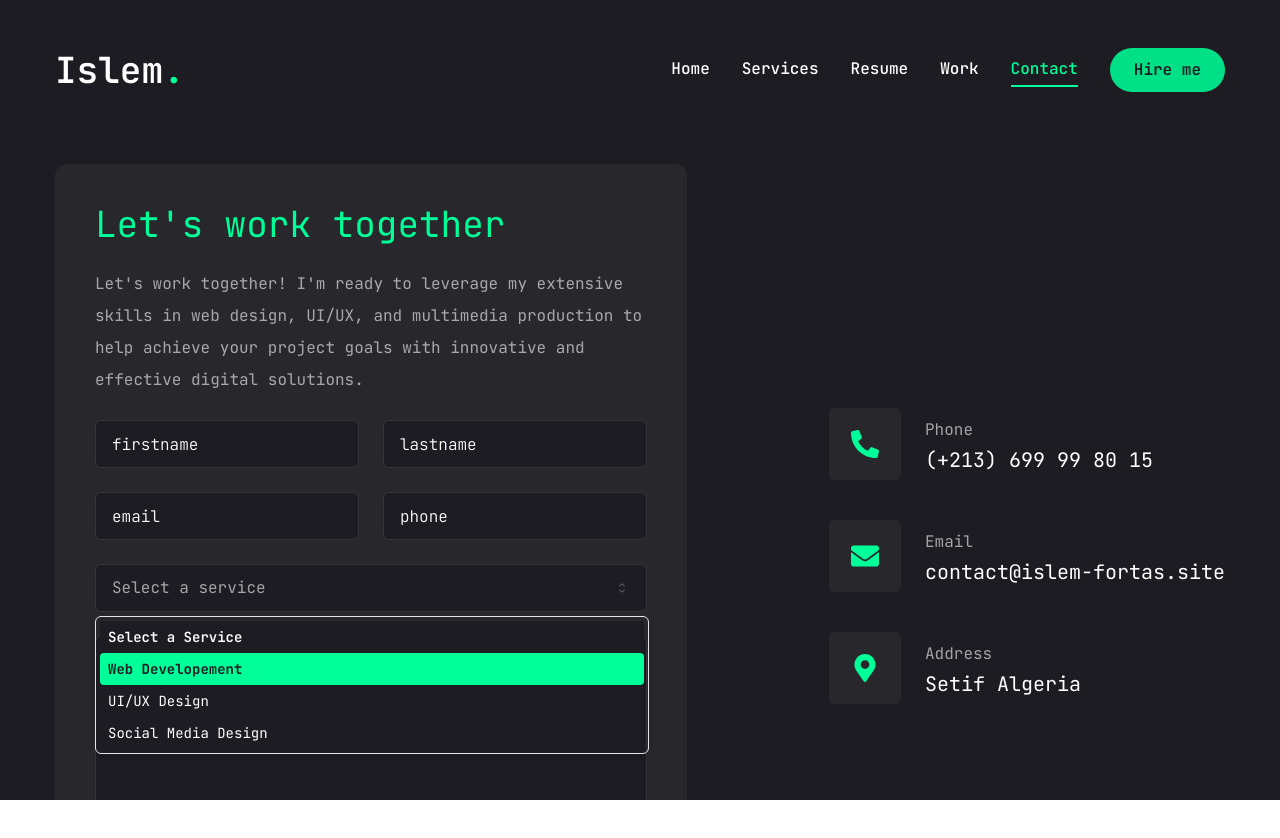
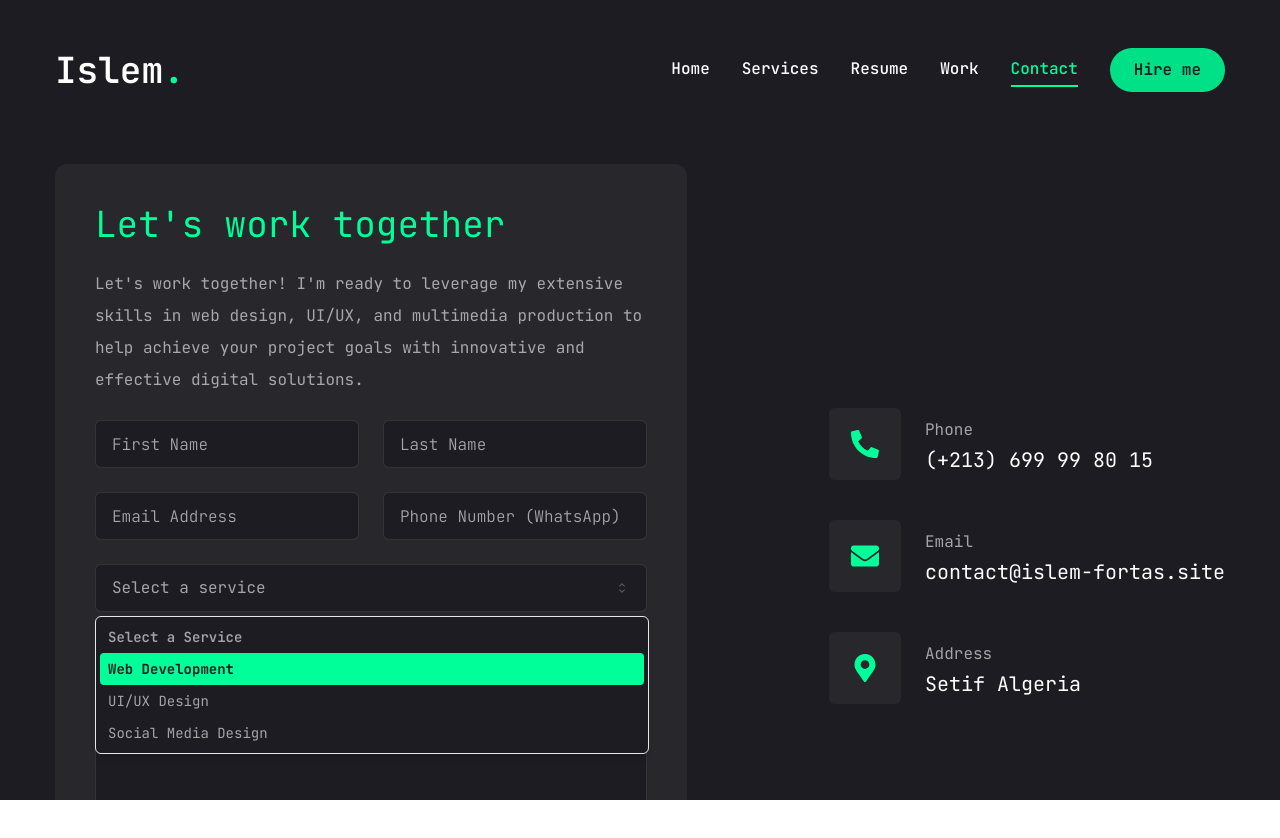
Before and after one commit to jacoubtech/Portfolio, a Next.js app: page /contact in a window 1280 px wide. Both pictures are taken after a click on the button "Select a service". Shown: the top 838 px of the page. Built offline with nearby package versions, Linux system fonts and the light colour scheme.

Commit message:
update contact form

```diff
--- a/app/api/submit.ts
+++ /dev/null
@@ -1,56 +0,0 @@
-import { NextApiRequest, NextApiResponse } from 'next';
-import { google } from 'googleapis';
-
-type SheetForm = {
-    firstname: string;
-    lastname: string;
-    email: string;
-    phone: string;
-    service: string;
-    message: string;
-};
-
-export default async function handler(
-    req: NextApiRequest,
-    res: NextApiResponse
-) {
-    if (req.method !== 'POST') {
-        return res.status(404).send({ message: 'Only POST requests are allowed' });
-    }
-
-    const body = req.body as SheetForm;
-
-    try {
-        // Prepare auth
-        const auth = new google.auth.GoogleAuth({
-            credentials: {
-                client_email: process.env.GOOGLE_CLIENT_EMAIL,
-                private_key: process.env.GOOGLE_PRIVATE_KEY?.replace(/\\n/g, '\n'),
-            },
-            projectId: process.env.GOOGLE_PROJECT_ID,
-            scopes: ['https://www.googleapis.com/auth/spreadsheets',
-                'https://www.googleapis.com/auth/drive.file',
-                'https://www.googleapis.com/auth/drive'
-            ], // Adjust scopes as needed
-        });
-
-
-        const sheets = google.sheets({ auth, version: 'v4'});
-        const respense = await sheets.spreadsheets.values.append({
-            spreadsheetId: process.env.GOOGLE_SHEET_ID,
-            range: 'A1:F1',
-            valueInputOption: 'USER_ENTERED',
-            insertDataOption: 'INSERT_ROWS',
-            requestBody: {
-                values: [
-                    [body.firstname, body.lastname, body.email, body.phone, body.service, body.message],
-                ],
-            },
-        })
-        // Use the Sheets API to write or manipulate data here
-        res.status(200).json({ message: 'Connected successfully' });
-    } catch (e) {
-        console.error('Error connecting to Google Sheets API:', e);
-        res.status(500).json({ message: 'Internal server error' });
-    }
-}
--- /dev/null
+++ b/app/api/submit/route.ts
@@ -0,0 +1,51 @@
+import { NextRequest, NextResponse } from 'next/server';
+import { google } from 'googleapis';
+
+type SheetForm = {
+  firstname: string;
+  lastname: string;
+  email: string;
+  phone: string;
+  service: string;
+  message: string;
+};
+
+export async function POST(req: NextRequest) {
+  const body = await req.json() as SheetForm;
+
+  try {
+    // Prepare auth
+    const auth = new google.auth.GoogleAuth({
+      credentials: {
+        client_email: process.env.GOOGLE_CLIENT,
+        private_key: process.env.GOOGLE_PRIVATE_KEY?.replace(/\\n/g, '\n'),
+      },
+      scopes: [
+        'https://www.googleapis.com/auth/drive',
+        'https://www.googleapis.com/auth/drive.file',
+        'https://www.googleapis.com/auth/spreadsheets',
+      ],
+    });
+
+    const sheets = google.sheets({
+      auth,
+      version: 'v4',
+    });
+
+    const response = await sheets.spreadsheets.values.append({
+      spreadsheetId: process.env.GOOGLE_SHEET_ID,
+      range: 'A1:F1',
+      valueInputOption: 'USER_ENTERED',
+      requestBody: {
+        values: [
+          [body.firstname, body.lastname, body.email, body.phone, body.service, body.message],
+        ],
+      },
+    });
+
+    return NextResponse.json({ data: response.data });
+  } catch (error) {
+    console.error(error);
+    return NextResponse.json({ message: 'Something went wrong' }, { status: 500 });
+  }
+}
--- a/app/contact/page.tsx
+++ b/app/contact/page.tsx
@@ -1,13 +1,11 @@
-"use client";
-
-
+"use client"
 import { Button } from "@/components/ui/button";
-import { Input} from "@/components/ui/input";
+import { Input } from "@/components/ui/input";
 import { Textarea } from "@/components/ui/textarea";
-
 import { Select, SelectContent, SelectGroup, SelectItem, SelectLabel, SelectTrigger, SelectValue } from "@/components/ui/select";
-
-import {FaPhoneAlt, FaEnvelope, FaMapMarkerAlt} from 'react-icons/fa';
+import { FaPhoneAlt, FaEnvelope, FaMapMarkerAlt } from 'react-icons/fa';
+import { motion } from "framer-motion";
+import { FormEvent, useState } from "react";
 
 const info = [
   {
@@ -27,95 +25,95 @@ const info = [
   },
 ];
 
-import { motion } from "framer-motion";
-import { FormEvent, useState } from "react";
-
-
-const contact = async () => {
-  const [firstname, setFirstName] = useState('');
-const [lastname, setLastName] = useState('');
+const contact = () => {
+  const [firstname, setFirstname] = useState('');
+  const [lastname, setLastname] = useState('');
   const [email, setEmail] = useState('');
   const [phone, setPhone] = useState('');
   const [service, setService] = useState('');
   const [message, setMessage] = useState('');
 
+  const handleSubmit = async (e: FormEvent<HTMLFormElement>) => {
+    e.preventDefault();
 
-
-  const hundleSubmit = async (e:FormEvent<HTMLFormElement>) => {
-    e.preventDefault();
-    const form ={
+    const form = {
       firstname,
       lastname,
       email,
       phone,
       service,
       message,
-    }
-    // submit via api
-    console.log(form);
+    };
 
-  const respense = await fetch('/api/submit', {
+    try {
+      const response = await fetch('/api/submit', {
         method: 'POST',
         headers: {
+          'Accept': 'application/json',
           'Content-Type': 'application/json',
-      'Accept': 'application/json'
         },
-    body: JSON.stringify(form)
-  })
+        body: JSON.stringify(form),
+      });
+      if (!response.ok) throw new Error(`HTTP error! status: ${response.status}`);
+      const content = await response.json();
+      console.log(content);
+    } catch (error) {
+      console.error("Fetch error: " );
+    }
+    // if (content.data && content.data.tableRange) {
+    //   alert(content.data.tableRange);
+    // } else {
+    //   alert('Submission successful, but no table range returned.');
+    // }
 
-  const Content =  await respense.json();
-  console.log(Content);
-  alert(Content.data.tableRange);//+
-}
-  setFirstName('')
-  setLastName('')
-  setEmail('')
-  setPhone('')
-  setService('')
-  setMessage('')
+    setFirstname('');
+    setLastname('');
+    setEmail('');
+    setPhone('');
+    setService('');
+    setMessage('');
+  };
 
   return (
-    <motion.section  initial={{opacity: 0}}
-    animate={{opacity: 1, transition: {delay: 2.4, duration: 0.4, ease: 'easeIn'}}}
-    className="py-6" >
+    <motion.section initial={{ opacity: 0 }}
+      animate={{ opacity: 1, transition: { delay: 2.4, duration: 0.4, ease: 'easeIn' } }}
+      className="py-6">
       <div className="container mx-auto">
         <div className="flex flex-col xl:flex-row gap-[30px]">
           {/* form */}
           <div className="xl:w-[54%] order-2 xl:order-none">
-            <form className="flex flex-col gap-6 p-10 bg-[#27272c] rounded-xl" onSubmit={hundleSubmit}>
+            <form className="flex flex-col gap-6 p-10 bg-[#27272c] rounded-xl" onSubmit={handleSubmit}>
               <h3 className="text-4xl text-accent">Let's work together</h3>
               <p className="text-white/60">Let's work together! I'm ready to leverage my extensive skills in web design, UI/UX, and multimedia production to help achieve your project goals with innovative and effective digital solutions.</p>
               {/* input */}
               <div className="grid grid-cols-1 md:grid-cols-2 gap-6">
-                <Input value="firstname" onChange={e => {setFirstName(e.target.value)}} type="firstname" placeholder="First Name"/>
-                <Input value="lastname" onChange={e => {setLastName(e.target.value)}} type="lastname" placeholder="Last Name"/>
-                <Input value="email" onChange={e => {setEmail(e.target.value)}} type="email" placeholder="Email Address"/>
-                <Input value="phone" onChange={e => {setPhone(e.target.value)}} type="phone" placeholder="Phone Number (WhatsApp)"/>
+                <Input value={firstname} onChange={e => setFirstname(e.target.value)} type="text" placeholder="First Name" />
+                <Input value={lastname} onChange={e => setLastname(e.target.value)} type="text" placeholder="Last Name" />
+                <Input value={email} onChange={e => setEmail(e.target.value)} type="email" placeholder="Email Address" />
+                <Input value={phone} onChange={e => setPhone(e.target.value)} type="text" placeholder="Phone Number (WhatsApp)" />
               </div>
-              <Select >
+              <Select onValueChange={value => setService(value)}>
                 <SelectTrigger className="w-full">
-                  <SelectValue placeholder="Select a service">
-
-                  </SelectValue>
+                  <SelectValue placeholder="Select a service" />
                 </SelectTrigger>
                 <SelectContent>
                   <SelectGroup>
-                    <SelectLabel >Select a Service</SelectLabel>
-                    <SelectItem value="wdev" >Web Developement</SelectItem>
-                    <SelectItem value="uiux">UI/UX Design</SelectItem>
-                    <SelectItem value="smd">Social Media Design</SelectItem>
+                    <SelectLabel>Select a Service</SelectLabel>
+                    <SelectItem value="web-development">Web Development</SelectItem>
+                    <SelectItem value="ui-ux-design">UI/UX Design</SelectItem>
+                    <SelectItem value="social-media-design">Social Media Design</SelectItem>
                   </SelectGroup>
                 </SelectContent>
               </Select>
               {/* text area */}
-              <Textarea  value="message" className="h-[200px]"placeholder="Type Your message Here"/>
-              <Button size="sm" className="max-w-40">Send message</Button>
+              <Textarea value={message} className="h-[200px]" onChange={e => setMessage(e.target.value)} name="message" placeholder="Type Your message Here" />
+              <Button size="sm" className="max-w-40" type="submit">Send message</Button>
             </form>
           </div>
           {/* info */}
           <div className="flex-1 flex items-center xl:justify-end order-1 xl:order-none mb-8 xl:mb-0">
             <ul className="flex flex-col gap-10">
-              {info.map((item, index)=> {
+              {info.map((item, index) => {
                 return (
                   <li key={index} className="flex items-center gap-6">
                     <div className="w-[52px] h-[52px] xl:w-[72px] xl:h-[72px] bg-[#27272c] text-accent rounded-md flex items-center justify-center">
@@ -126,14 +124,14 @@ const [message, setMessage] = useState('');
                       <h3 className="text-xl">{item.description}</h3>
                     </div>
                   </li>
-                )
+                );
               })}
             </ul>
           </div>
         </div>
       </div>
     </motion.section>
-  )
-}
+  );
+};
 
 export default contact;
--- a/components/ui/select.tsx
+++ b/components/ui/select.tsx
@@ -80,7 +80,7 @@ const SelectContent = React.forwardRef<
     <SelectPrimitive.Content
       ref={ref}
       className={cn(
-        "relative z-50 max-h-96 min-w-[8rem] overflow-hidden rounded-md border bg-popover text-popover-foreground shadow-md data-[state=open]:animate-in data-[state=closed]:animate-out data-[state=closed]:fade-out-0 data-[state=open]:fade-in-0 data-[state=closed]:zoom-out-95 data-[state=open]:zoom-in-95 data-[side=bottom]:slide-in-from-top-2 data-[side=left]:slide-in-from-right-2 data-[side=right]:slide-in-from-left-2 data-[side=top]:slide-in-from-bottom-2",
+        "relative z-50 max-h-96 min-w-[8rem] overflow-hidden rounded-md border bg-primary  text-white/60 placeholder:text-white/10 focus:border-accent outline-none shadow-md data-[state=open]:animate-in data-[state=closed]:animate-out data-[state=closed]:fade-out-0 data-[state=open]:fade-in-0 data-[state=closed]:zoom-out-95 data-[state=open]:zoom-in-95 data-[side=bottom]:slide-in-from-top-2 data-[side=left]:slide-in-from-right-2 data-[side=right]:slide-in-from-left-2 data-[side=top]:slide-in-from-bottom-2",
         position === "popper" &&
           "data-[side=bottom]:translate-y-1 data-[side=left]:-translate-x-1 data-[side=right]:translate-x-1 data-[side=top]:-translate-y-1",
         className
```
Also changed, not shown: 1 other file (tests, documents, lock files or other folders). Lines whose indentation alone changed are shown as unchanged.
